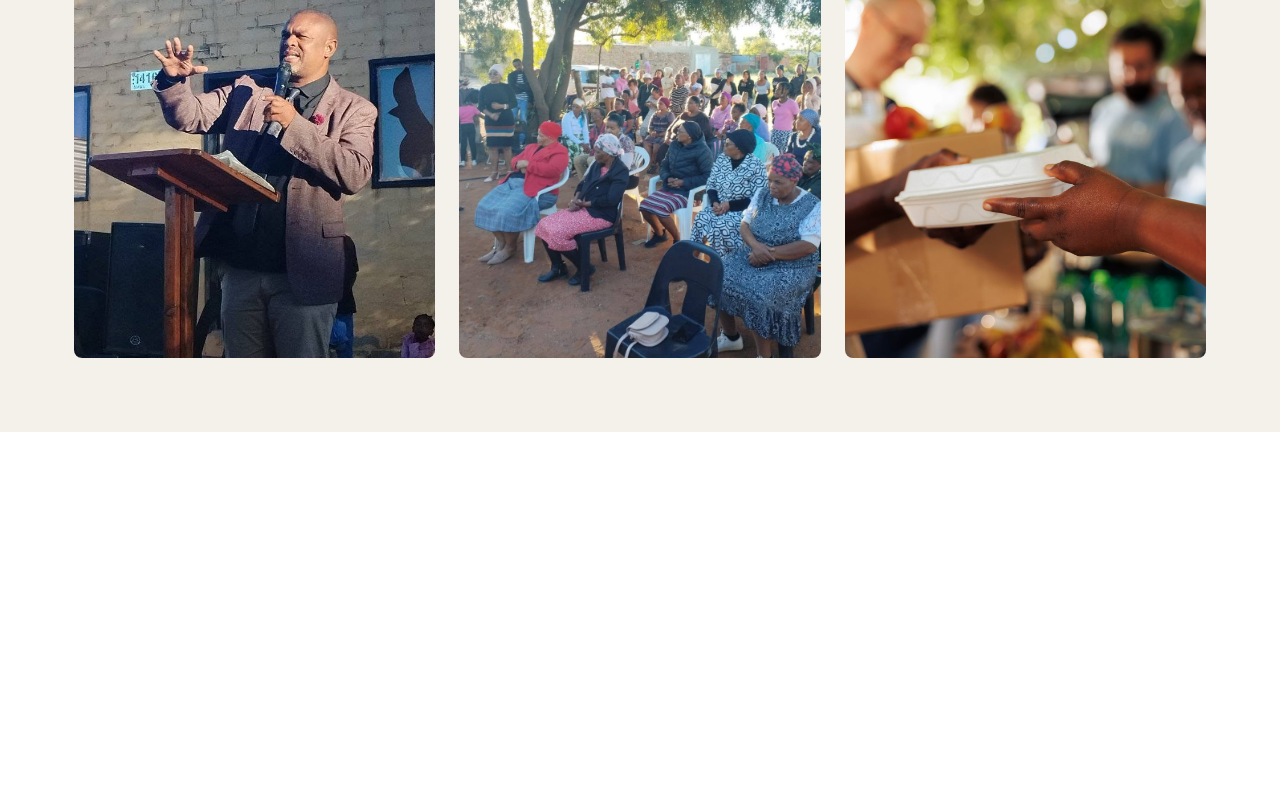
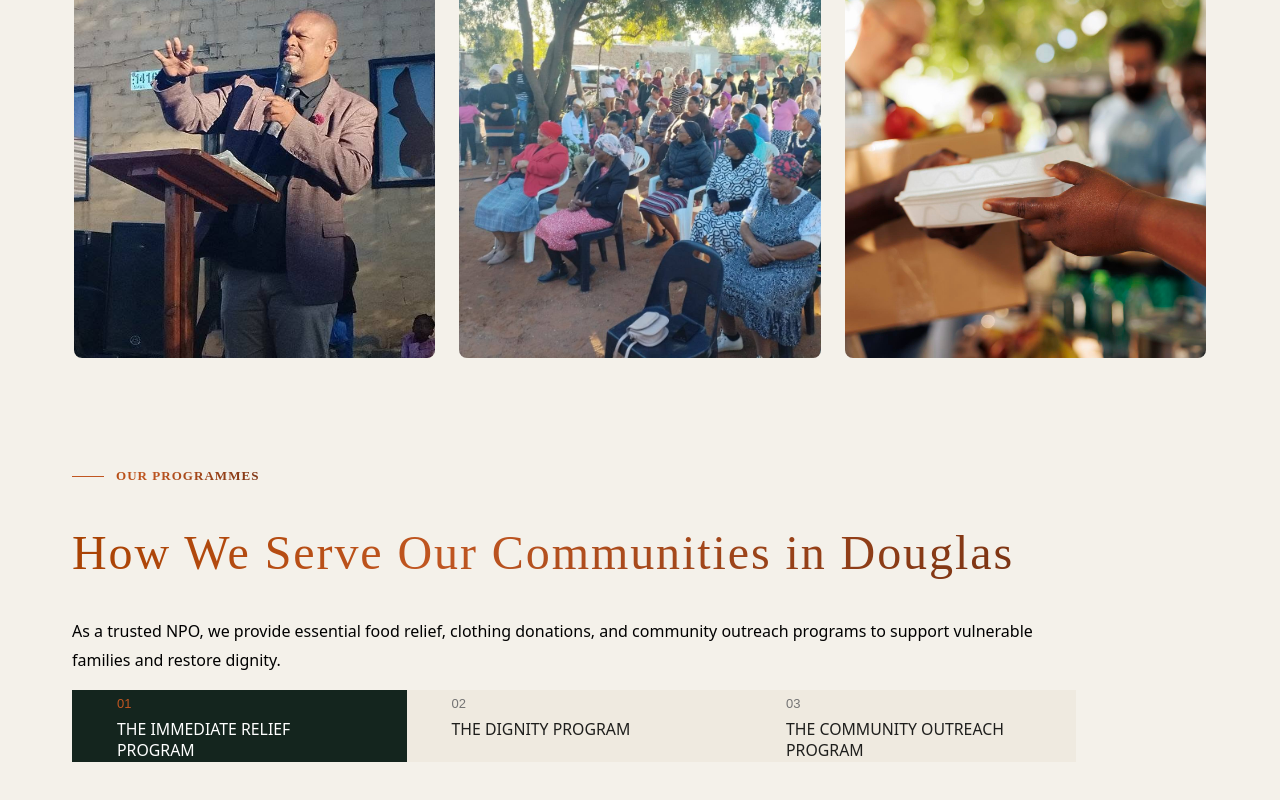
Before and after one commit to Ashton607/npo, a React (Vite) app: page / in a window 1280 px wide. Shown: the part 1241-2041 px from the top of the page. Before the commit the page ends 1673 px from the top, so only its background shows below. Built offline with nearby package versions, Linux system fonts and the light colour scheme.

Commit message:
Added: active tab bar in home programmes section

```diff
--- a/src/components/home/Home.css
+++ b/src/components/home/Home.css
@@ -123,6 +123,127 @@
   font-family: 'Inter', -apple-system, BlinkMacSystemFont, 'SF Pro Display', sans-serif;
 }
 
+/*Programmes*/
+.home-programmes{
+  display: flex;
+  flex-direction: column;
+  align-items:start;
+  justify-content: left;
+  margin-top: 100px;
+}
+
+.home-programmes-title{
+  font-size: 3rem;
+  font-weight: 500;
+  background: linear-gradient(135deg, #a74000 0%, #C05621 40%, #7A3313 100%);
+  -webkit-background-clip: text;
+  -webkit-text-fill-color: transparent;
+  background-clip: text;
+  letter-spacing: 0.04em;
+  line-height: 1.2;
+  margin-bottom: 1.2rem;
+}
+
+.home-programmes-subtitle{
+  font-family:system-ui, -apple-system, BlinkMacSystemFont, 'Segoe UI', Roboto, Oxygen, Ubuntu, Cantarell, 'Open Sans', 'Helvetica Neue', sans-serif;
+  font-size: 1rem;
+  font-weight: 400;
+  line-height: 1.8;
+  width: 87.8%;
+}
+
+.home-programmes-tabs ul {
+  display: flex;
+  list-style: none;
+  margin: 0;
+  padding: 0;
+  width: 100%;
+}
+
+.home-programmes-tabs li {
+  flex: 1 1 33.333%;
+  display: flex;
+  flex-direction: column;
+  gap: 8px;
+  padding: 1px 45px;
+  background-color: #EFEAE0;
+  cursor: pointer;
+  transition: background-color 0.3s ease;
+  box-sizing: border-box;
+}
+
+.tab-number {
+  font-family: 'Outfit', sans-serif;
+  font-size: 13px;
+  font-weight: 400;
+  color: #C05621;
+  margin-top: 5px;
+}
+
+.tab-title {
+  font-family:system-ui, -apple-system, BlinkMacSystemFont, 'Segoe UI', Roboto, Oxygen, Ubuntu, Cantarell, 'Open Sans', 'Helvetica Neue', sans-serif;
+  font-optical-sizing: auto;
+  font-weight: 400;
+  font-size: 0.99rem;
+  line-height: 1.3;
+  text-transform: uppercase;
+  color: #1F1F1D;
+}
+
+/* Active tab */
+.home-programmes-tabs li.active {
+  background-color: #14251E;
+}
+
+.home-programmes-tabs li.active .tab-number {
+  color: #C05621;
+}
+.home-programmes-tabs li:not(.active) .tab-number {
+  color: #747474;
+}
+
+.home-programmes-tabs li.active .tab-title {
+  color: #FFFFFF;
+}
+
+/* Hover on inactive tabs */
+.home-programmes-tabs li:not(.active):hover {
+  background-color: #E5DFD1;
+}
+
+
+@media (max-width: 768px) {
+  .home-programmes-tabs ul {
+    flex-direction: column;
+  }
+}
+
+
+
+
+
+
+
+
+
+
+
+
+
+
+
+
+
+
+
+
+
+
+
+
+
+
+
 /* Responsive: stack on smaller screens */
 @media (max-width: 900px) {
   .home-about-preview {
--- a/src/components/home/Home.jsx
+++ b/src/components/home/Home.jsx
@@ -1,4 +1,4 @@
-import React from 'react'
+import React, { useState } from "react";
 import './Home.css'
 import preview1 from '../../assets/previewImg1.jpg'
 import preview2 from '../../assets/previewImg2.jpg'
@@ -7,6 +7,7 @@ import { FaArrowRight } from "react-icons/fa6";
 
 
 const Home = () => {
+  const [activeTab, setActiveTab] = useState('relief');
   return (
     <div className='Home'>
     <div className="home-content">
@@ -50,6 +51,41 @@ const Home = () => {
       </div>
     </div>
 
+    <div className="home-programmes">
+    <span className="home-badge">our programmes</span>
+
+    <h2 className="home-programmes-title">How We Serve Our Communities in Douglas</h2>
+
+    <p className="home-programmes-subtitle">As a trusted NPO, we provide essential food relief, clothing donations,
+      and community outreach programs to support vulnerable families and restore dignity.</p>
+
+    <div className="home-programmes-tabs">
+    <ul>
+    <li
+      className={activeTab === 'relief' ? 'active' : ''}
+      onClick={() => setActiveTab('relief')}
+    >
+      <span className="tab-number">01</span>
+      <span className="tab-title">The Immediate Relief Program</span>
+    </li>
+    <li
+      className={activeTab === 'dignity' ? 'active' : ''}
+      onClick={() => setActiveTab('dignity')}
+    >
+      <span className="tab-number">02</span>
+      <span className="tab-title">The Dignity Program</span>
+    </li>
+    <li
+      className={activeTab === 'outreach' ? 'active' : ''}
+      onClick={() => setActiveTab('outreach')}
+    >
+      <span className="tab-number">03</span>
+      <span className="tab-title">The Community Outreach Program</span>
+    </li>
+  </ul>
+  </div>
+  </div>
+
 
 
 
--- a/src/components/navbar/Navbar.css
+++ b/src/components/navbar/Navbar.css
@@ -51,5 +51,4 @@ nav ul li:hover::after {
 .blur-nav{
     backdrop-filter: blur(10px);
     transition: ease-in-out 0.5s;
-    background-color: rgba(75, 75, 75, 0.137);
 }
```
